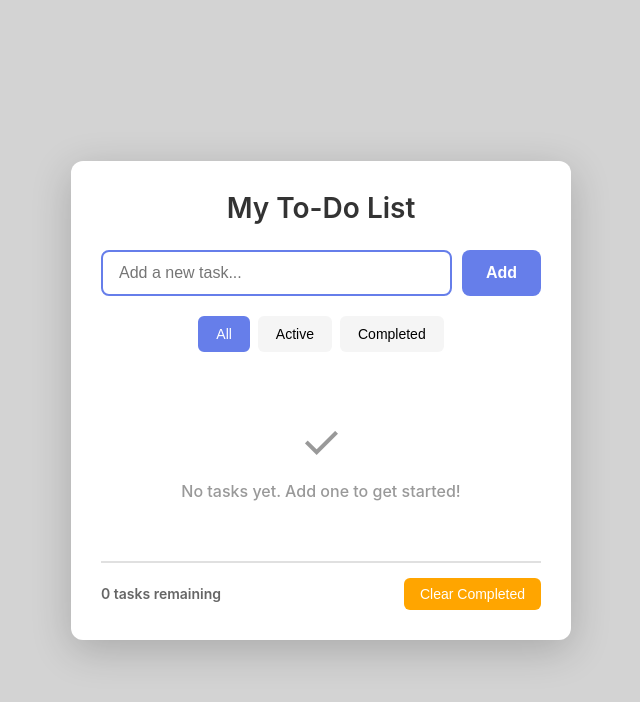
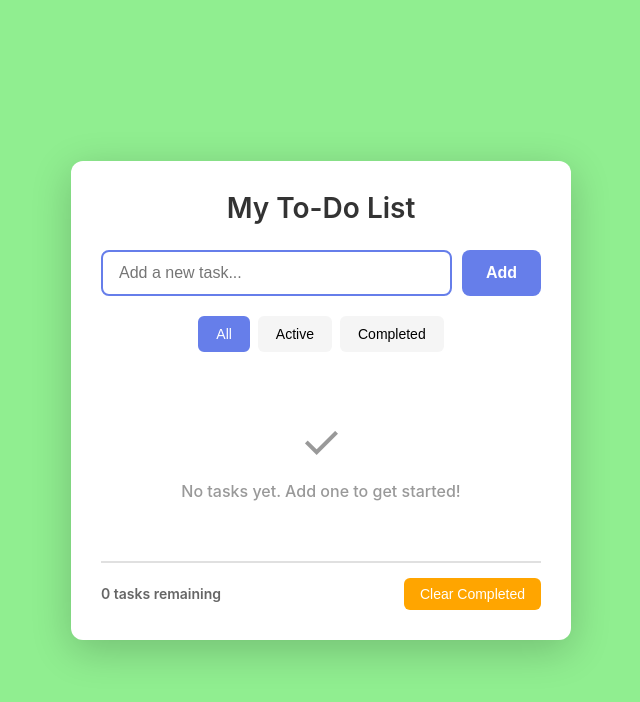
Before and after one commit to afitzgerald00/todolistdemoenv, a plain HTML site: page index.html in a window 1280 px wide. Shown: the whole page, without its empty margins (319-959 px from the left). Drawn offline with Linux system fonts and the light colour scheme.

Commit message:
Deploy from Bitbucket Pipelines - Build 30

```diff
--- a/style.css
+++ b/style.css
@@ -6,7 +6,7 @@
 
 body {
     font-family: -apple-system, BlinkMacSystemFont, 'Segoe UI', Roboto, Oxygen, Ubuntu, Cantarell, sans-serif;
-    background: #d3d3d3;
+    background: #90EE90;
     min-height: 100vh;
     display: flex;
     justify-content: center;
```
